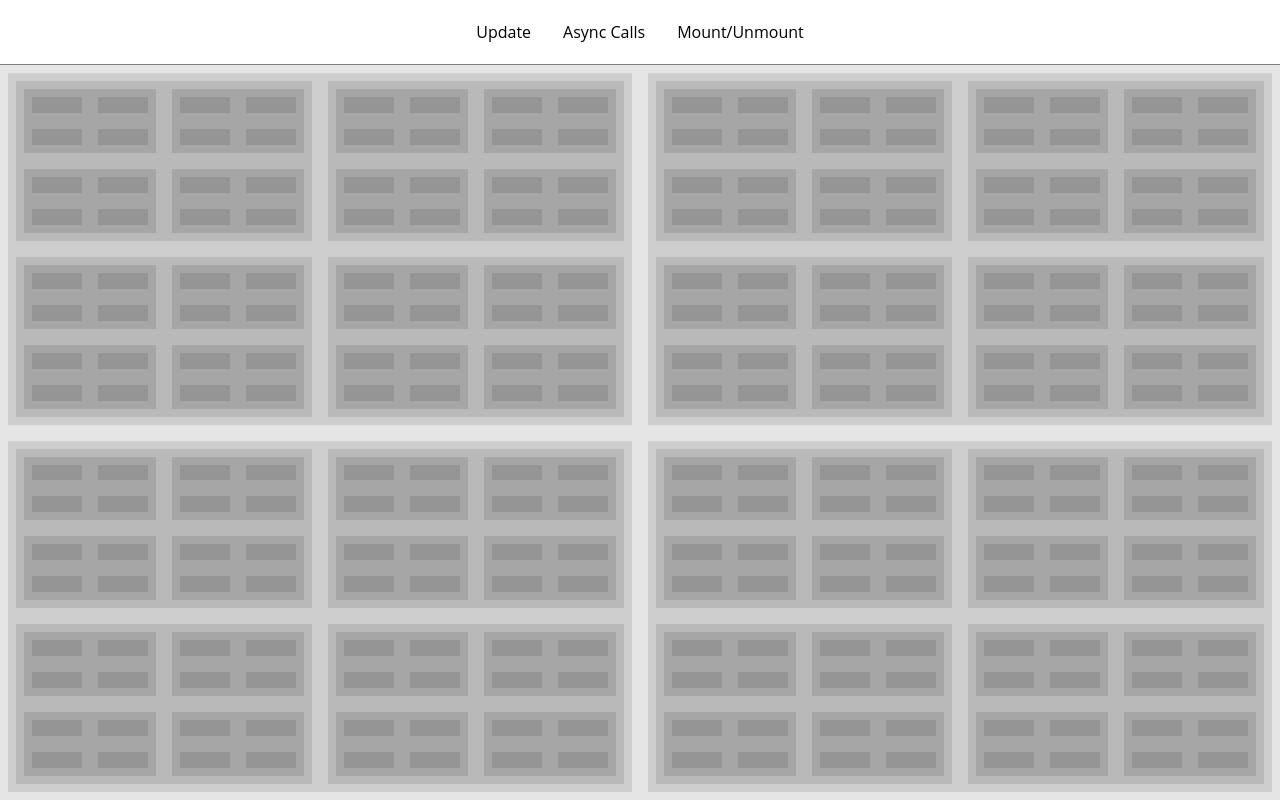
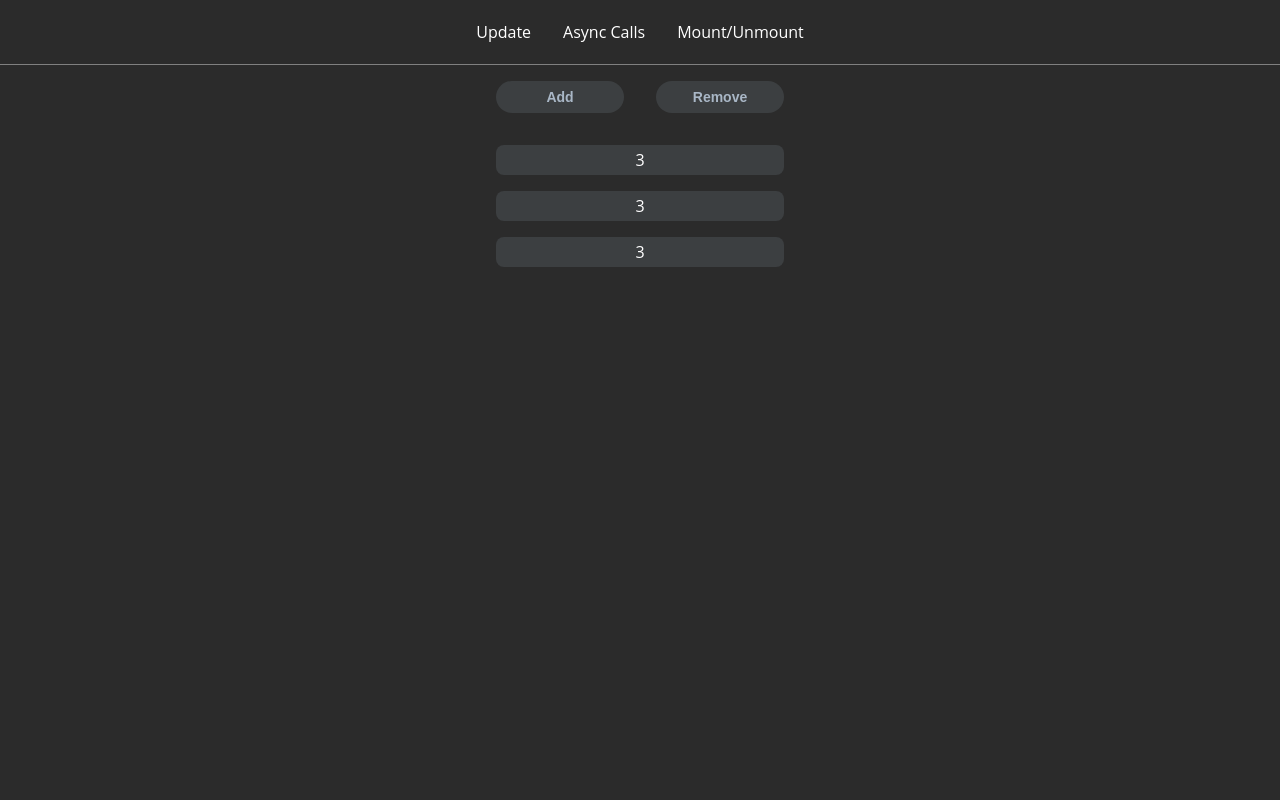
Before and after one commit to puema/react-station, a React (Create React App) app: page /mount-unmount in a window 1280 px wide. Built offline with nearby package versions, Linux system fonts and the light colour scheme.

Commit message:
🧹 Clear listeners on unmount

```diff
--- a/src/components/App.tsx
+++ b/src/components/App.tsx
@@ -3,6 +3,7 @@ import { BrowserRouter as Router, Route, Switch } from 'react-router-dom';
 import styled, { createGlobalStyle } from 'styled-components';
 import { AsyncCalls } from '../pages/async-calls/AsyncCalls';
 import { ColorTree } from '../pages/color-tree/ColorTree';
+import { MountUnmount } from '../pages/mount-unmount/MountUnmount';
 import { Header } from './Header';
 
 export const App = () => {
@@ -14,7 +15,7 @@ export const App = () => {
         <Content>
           <Switch>
             <Route path="/async-calls" component={AsyncCalls} />
-            <Route path="/mount-unmount" component={ColorTree} />
+            <Route path="/mount-unmount" component={MountUnmount} />
             <Route path="/" component={ColorTree} />
           </Switch>
         </Content>
@@ -31,8 +32,10 @@ const StyledApp = styled.div`
 
 const GlobalStyles = createGlobalStyle`
   body {
-   margin: 0;
-   font-family: "Open Sans", sans-serif;
+    margin: 0;
+    font-family: 'Open Sans', sans-serif;
+    background-color: #2b2b2b;
+    color: #fff;
     a {
       text-decoration: none;
       color: inherit;
@@ -40,6 +43,14 @@ const GlobalStyles = createGlobalStyle`
     button {
       border: none;
       outline: none;
+      margin: 16px;
+      padding: 8px 16px;
+      font-size: 14px;
+      color: #a9b7c6;
+      font-weight: bolder;
+      background-color: #3c3f41;
+      border-radius: 999px;
+      cursor: pointer;
     }
   }
 `;
--- a/src/components/Header.tsx
+++ b/src/components/Header.tsx
@@ -7,7 +7,7 @@ export function Header() {
     <StyledHeader>
       <Link to="/">Update</Link>
       <Link to="async-calls">Async Calls</Link>
-      <span>Mount/Unmount</span>
+      <Link to="mount-unmount">Mount/Unmount</Link>
     </StyledHeader>
   );
 }
--- a/src/lib/store.tsx
+++ b/src/lib/store.tsx
@@ -34,14 +34,20 @@ export function createStore<S, A extends ActionsWithState<S>>(initialState: S, i
       const [, forceUpdate] = useState();
       const lastSelected = useRef(select(store.state));
       useEffect(() => {
-        listeners.push(() => {
+        const listener = () => {
           const selected = select(store.state);
           if (selected !== lastSelected.current) {
             forceUpdate({});
             lastSelected.current = selected;
           }
-        });
-        // eslint-disable-next-line react-hooks/exhaustive-deps
+        };
+        listeners.push(listener);
+        return () => {
+          listeners.splice(
+            listeners.findIndex(l => l === listener),
+            1
+          );
+        };
       }, []);
       store.actions = injectState(initialActions, store.state, setState);
       return store;
--- a/src/pages/async-calls/AsyncCalls.tsx
+++ b/src/pages/async-calls/AsyncCalls.tsx
@@ -27,8 +27,8 @@ export function AsyncCalls() {
 
   return (
     <StyledAsyncCalls>
-      <span>{loading ? 'Loading...' : `Value: ${count}`}</span>
-      <Button onClick={start}>Very expensive task</Button>
+      <button onClick={start}>Very expensive calculation</button>
+      <span>{loading ? `Calculating ${count} + 1...` : `Value: ${count}`}</span>
     </StyledAsyncCalls>
   );
 }
@@ -37,7 +37,7 @@ async function expensive() {
   return new Promise(resolve => {
     setTimeout(() => {
       resolve();
-    }, 200);
+    }, 600);
   });
 }
 
@@ -46,12 +46,5 @@ const StyledAsyncCalls = styled.div`
   display: flex;
   justify-content: center;
   align-items: center;
+  flex-direction: column;
 `;
-
-const Button = styled.button`
-  margin: 16px;
-  padding: 16px;
-  font-size: 14px;
-  background-color: #cccccc;
-  border-radius: 99px;
-`;
--- a/src/pages/color-tree/Node.tsx
+++ b/src/pages/color-tree/Node.tsx
@@ -34,7 +34,7 @@ function stopPropagation<F extends Function>(fn?: F) {
 
 function generateRandomColor() {
   const random = () => Math.random() * 255;
-  return `rgb(${random()}, ${random()}, ${random()})`;
+  return `rgba(${random()}, ${random()}, ${random()}, 0.2)`;
 }
 
 const Container = styled.div`
--- a/src/pages/color-tree/createState.ts
+++ b/src/pages/color-tree/createState.ts
@@ -7,7 +7,7 @@ export const createNodes = (depth: number = 0, key: string = '0'): MyNode => {
   const node: MyNode = {
     key,
     value: {
-      color: `rgba(0, 0, 0, 0.1)`,
+      color: `rgba(255, 255, 255, 0.1)`,
       count: 0,
     },
     children: [],
--- /dev/null
+++ b/src/pages/mount-unmount/MountUnmount.tsx
@@ -0,0 +1,74 @@
+import React from 'react';
+import styled from 'styled-components';
+import { createStore, useStore } from '../../lib/store';
+
+const initialState = {
+  items: [0, 1, 2],
+};
+
+type State = typeof initialState;
+
+const actions = {
+  add: ({ items }: State) => ({ items: [...items, items.length] }),
+  remove: ({ items }: State) => ({ items: items.slice(0, items.length - 1) }),
+};
+
+const store = createStore(initialState, actions);
+
+export const MountUnmount = () => {
+  const { state, actions } = useStore(store);
+  const { items } = state;
+  const { add, remove } = actions;
+
+  return (
+    <Center>
+      <Stretch>
+        <div>
+          <Button onClick={add}>Add</Button>
+          <Button onClick={remove}>Remove</Button>
+        </div>
+        <Items>
+          {items.map(item => (
+            <Subscriber key={item} />
+          ))}
+        </Items>
+      </Stretch>
+    </Center>
+  );
+};
+
+export const Subscriber = () => {
+  const { state } = useStore(store);
+  const { items } = state;
+
+  return <StyledSubscriber>{items.length}</StyledSubscriber>;
+};
+
+const Center = styled.div`
+  display: flex;
+  justify-content: center;
+`;
+
+const Stretch = styled.div`
+  display: inline-flex;
+  flex-direction: column;
+  align-items: center;
+`;
+
+const Button = styled.button`
+  min-width: 128px;
+`;
+
+const Items = styled.div`
+  width: 100%;
+`;
+
+const StyledSubscriber = styled.div`
+  box-sizing: border-box;
+  background-color: #3c3f41;
+  border-radius: 8px;
+  padding: 4px 16px;
+  margin: 16px;
+  display: flex;
+  justify-content: center;
+`;
```
